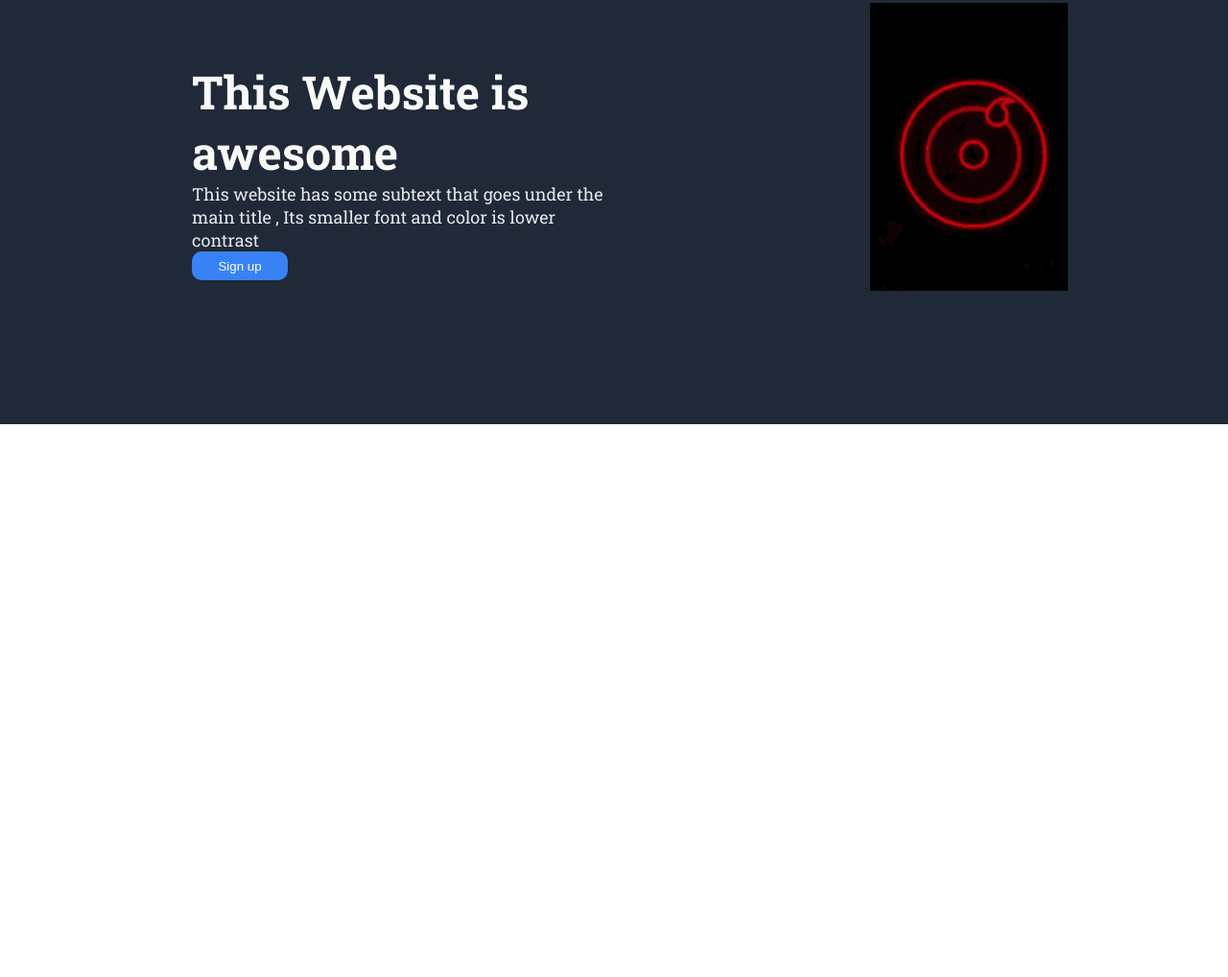
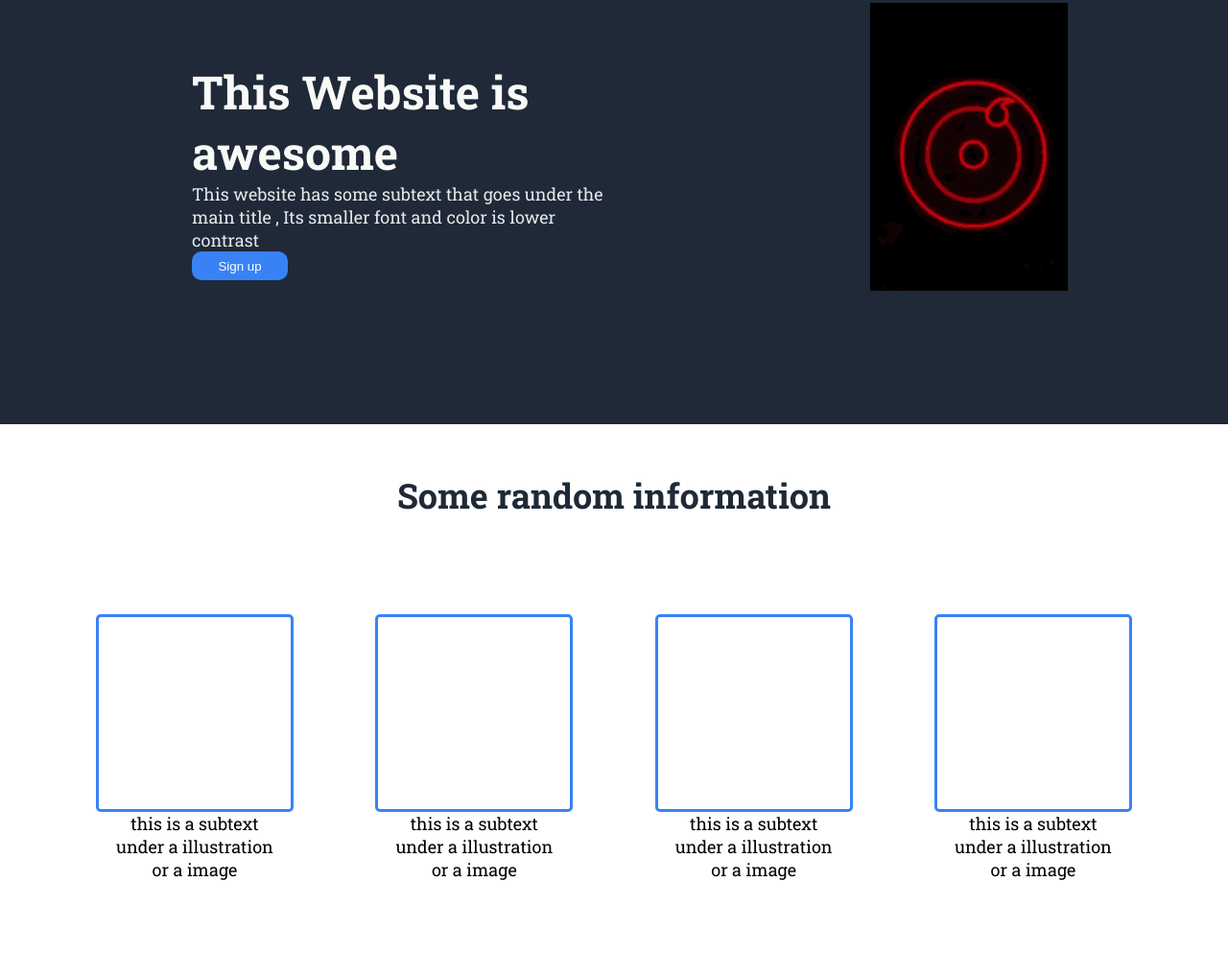
Before and after one commit to karan2oo3/LandingPage, a plain HTML site: page index.html in a window 1280 px wide. Shown: the part 180-1198 px from the top of the page at 96% size. Before the commit the page ends 800 px from the top, so only its background shows below. Drawn offline with Linux system fonts and the light colour scheme.

Commit message:
second section is done

```diff
--- a/index.html
+++ b/index.html
@@ -34,5 +34,31 @@
 
       </div>
    </div>
+
+   <div class = "second">
+        <h2>Some random information</h2>
+            <div class ="rowofbluediv">
+                <div class ="boxbluemsg">
+                    <div class="boxblue"></div>
+                    <p class ="psecond"> this is a subtext <br/>under a illustration<br/> or a image</p>
+                </div>
+                <div class ="boxbluemsg">
+                    <div class="boxblue"></div>
+                    <p class ="psecond"> this is a subtext <br/>under a illustration<br/> or a image</p>
+                </div>
+                <div class ="boxbluemsg">
+                    <div class="boxblue"></div>
+                    <p class ="psecond"> this is a subtext<br/> under a illustration<br/> or a image</p>
+                </div>
+                <div class ="boxbluemsg">
+                    <div class="boxblue"></div>
+                    <p class ="psecond"> this is a subtext<br/> under a illustration<br/> or a image</p>
+                </div>
+
+             </div>
+
+    </div>
+
+
 </body>
 </html>
--- a/style.css
+++ b/style.css
@@ -85,3 +85,35 @@ img{
     border:1px  #3882f6;
     border-radius: 10px;
 }
+
+h2{
+    font-size: 36px;
+    font-weight: bolder;
+    color:#1f2937;
+    text-align: center;
+}
+
+
+.rowofbluediv{
+    display:flex;
+    flex-direction: row;
+    justify-content: space-between;
+    max-width:100%;
+    margin: 100px;
+}
+.boxblue{
+    border: 3px solid #3882f6;
+    width : 200px;
+    height:200px;
+    border-radius: 5px;
+}
+
+.second{
+    display: flex;
+    flex-direction: column;
+    justify-content: center;
+}
+.psecond{
+    text-align: center;
+    font-size: 18px;
+}
```
